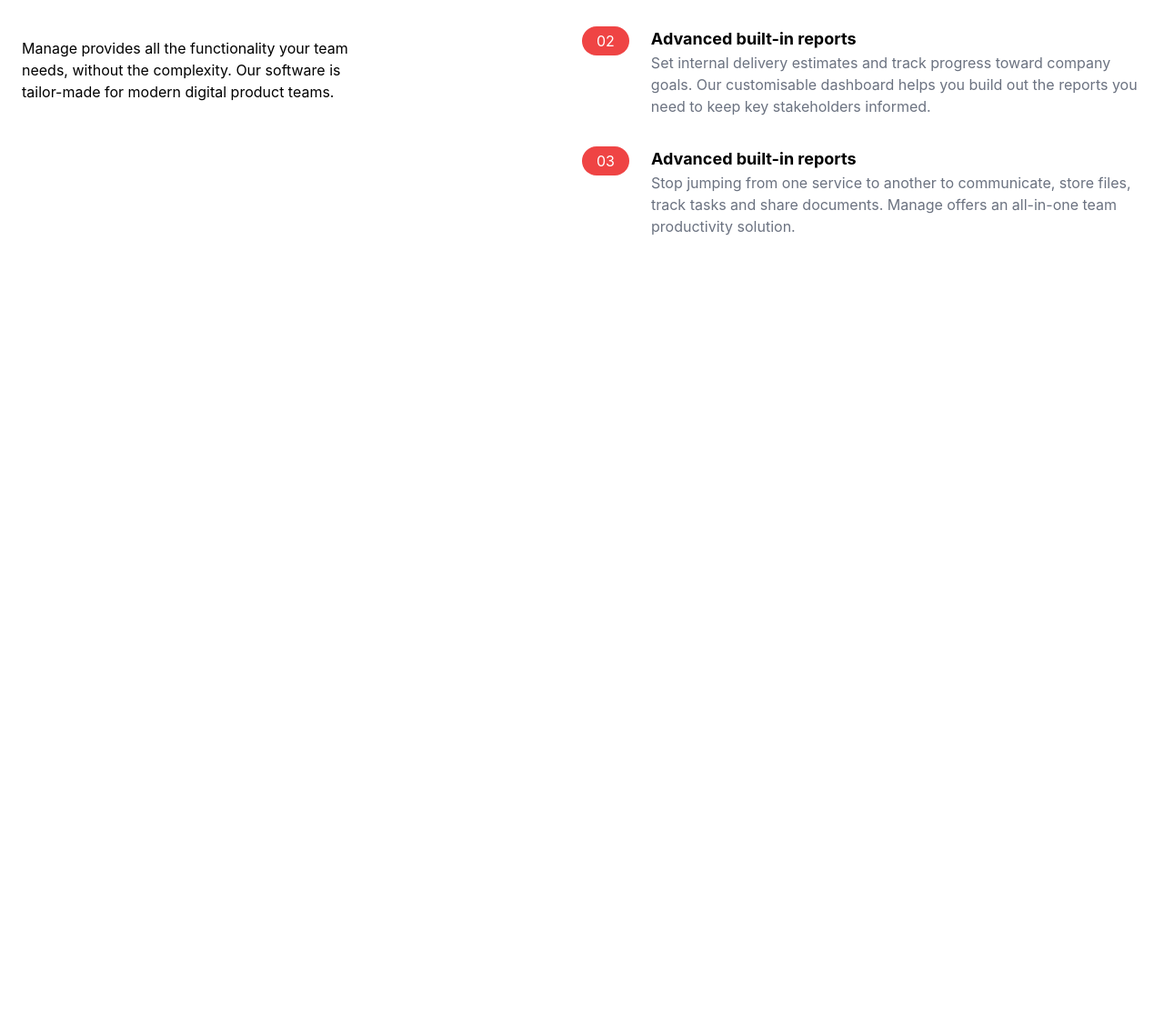
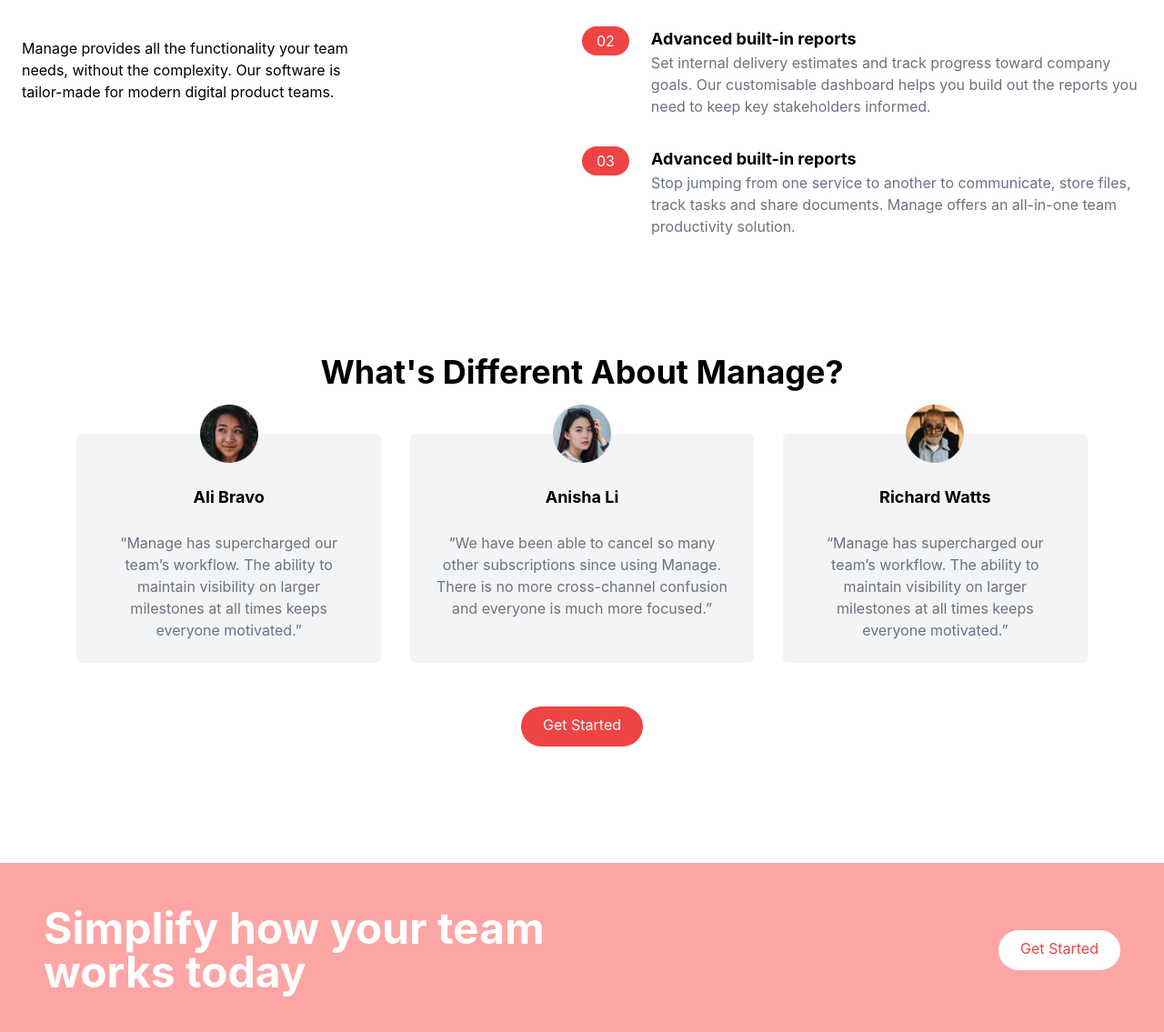
Before and after one commit to hjlarry/practise-css, a website: page landing/index.html in a window 1280 px wide. Shown: the part 800-1935 px from the top of the page at 91% size. Before the commit the page ends 1061 px from the top, so only its background shows below. Drawn offline with Linux system fonts and the light colour scheme.

Commit message:
add cta and testimonials section

```diff
--- a/landing/index.html
+++ b/landing/index.html
@@ -131,11 +131,49 @@
                     </p>
                 </div>
             </div>
+        </div>
+    </section>
+    <section class="container mt-32 px-5 mx-auto max-w-6xl flex flex-col space-y-12">
+        <h1 class="text-4xl font-bold text-center">What's Different About Manage?</h1>
+        <div class="flex space-x-8">
+            <div class="bg-gray-100 p-6 rounded-md flex flex-col items-center space-y-6">
+                <img src="./img/avatar-ali.png" alt="ali" class="w-16 -mt-14">
+                <h3 class="font-bold text-lg">Ali Bravo</h3>
+                <span class="text-gray-500 text-center">
+                    “Manage has supercharged our team’s workflow. The ability to maintain visibility on larger
+                    milestones at all times keeps everyone motivated.”
+                </span>
+            </div>
+
+            <div class="bg-gray-100 p-6 rounded-md hidden flex-col items-center space-y-6 md:flex">
+                <img src="./img/avatar-anisha.png" alt="ali" class="w-16 -mt-14">
+                <h3 class="font-bold text-lg">Anisha Li</h3>
+                <span class="text-gray-500 text-center">
+                    “We have been able to cancel so many other subscriptions since using Manage. There is no more
+                    cross-channel confusion and everyone is much more focused.”
+                </span>
+            </div>
+
+            <div class="bg-gray-100 p-6 rounded-md hidden flex-col items-center space-y-6 md:flex">
+                <img src="./img/avatar-richard.png" alt="ali" class="w-16 -mt-14">
+                <h3 class="font-bold text-lg">Richard Watts</h3>
+                <span class="text-gray-500 text-center">
+                    “Manage has supercharged our team’s workflow. The ability to maintain visibility on larger
+                    milestones at all times keeps everyone motivated.”
+                </span>
+            </div>
 
         </div>
+        <button class="mx-auto bg-red-500 hover:bg-red-300 text-white self-baseline rounded-full px-6 pt-2 pb-3">Get
+            Started</button>
     </section>
-    <section></section>
-    <section></section>
+    <section id="cta" class="container mt-32 bg-red-300">
+        <div class="flex flex-col text-center space-y-12 p-12 md:flex-row md:text-left md:space-y-0 md:items-center">
+            <h1 class="font-bold max-w-2xl text-5xl text-white">Simplify how your team works today</h1>
+            <button class="mx-auto bg-white hover:bg-slate-800 text-red-500 rounded-full px-6 pt-2 pb-3 md:mr-0">Get
+                Started</button>
+        </div>
+    </section>
     <footer></footer>
 </body>
 
```
Also changed, not shown: landing/o.css.
